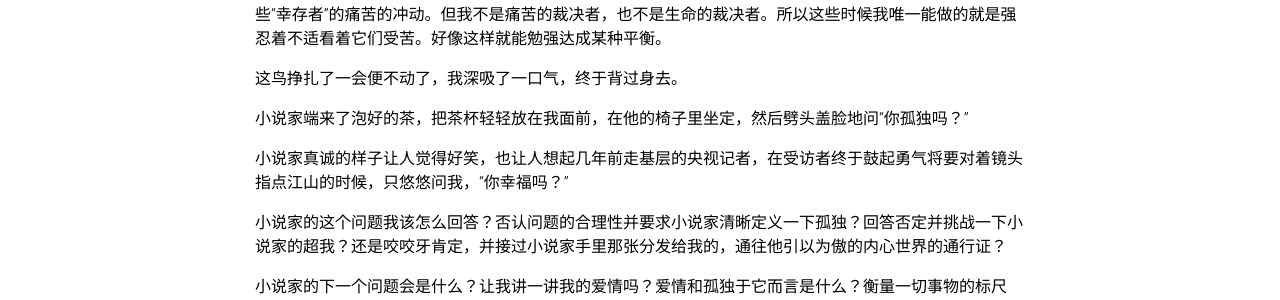
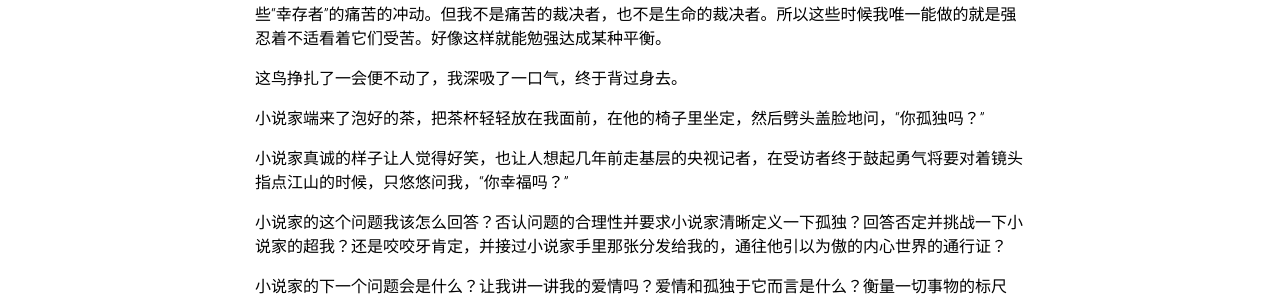
Before and after one commit to Zoewhat/Zoewhat.github.io, a Jekyll site: the page built from _posts/2023-06-24-novelist.md, in a window 1280 px wide and 900 px high. Shown: the part 372-672 px from the top of the window. Built offline with Jekyll 4.4.1, drawn with Linux system fonts in a browser that asks for light colours; comment, search, counter and statistics services are not loaded; a style sheet for code colours, icons or effects is not loaded.

```diff
--- a/_posts/2023-06-24-novelist.md
+++ b/_posts/2023-06-24-novelist.md
@@ -11,7 +11,7 @@ tags: stories
 
 这鸟挣扎了一会便不动了，我深吸了一口气，终于背过身去。
 
-小说家端来了泡好的茶，把茶杯轻轻放在我面前，在他的椅子里坐定，然后劈头盖脸地问“你孤独吗？”
+小说家端来了泡好的茶，把茶杯轻轻放在我面前，在他的椅子里坐定，然后劈头盖脸地问，“你孤独吗？”
 
 小说家真诚的样子让人觉得好笑，也让人想起几年前走基层的央视记者，在受访者终于鼓起勇气将要对着镜头指点江山的时候，只悠悠问我，“你幸福吗？”
 
```
